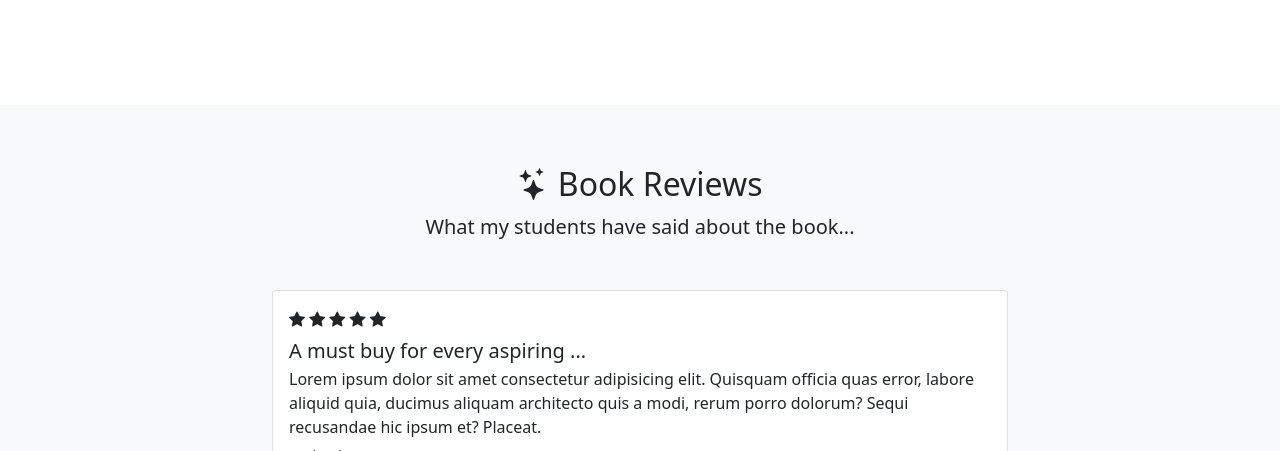
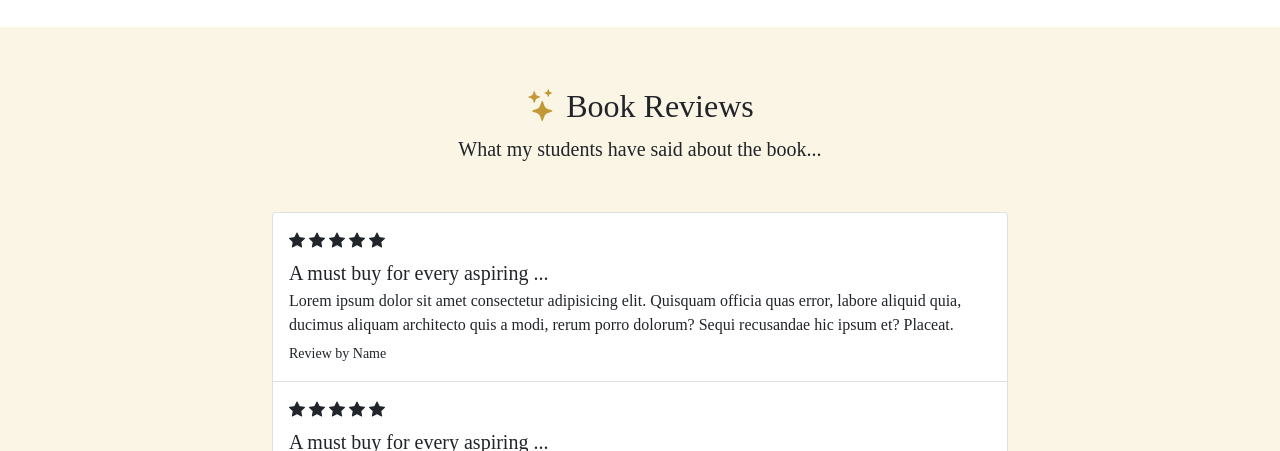
Before and after one commit to unitdevusd/dating, a website: page index.html in a window 1280 px wide. Shown: the part 2349-2800 px from the top of the page. Drawn offline with nearby package versions, Linux system fonts and the light colour scheme.

Commit message:
Bootstrap custom Google font with Sass setup

```diff
--- a/index.html
+++ b/index.html
@@ -249,7 +249,7 @@
     <section id="reviews" class="bg-light">
         <div class="container-lg">
             <div class="text-center">
-                <h2><i class="bi bi-stars"></i> Book Reviews</h2>
+                <h2><i class="bi bi-stars text-primary"></i> Book Reviews</h2>
                 <p class="lead">What my students have said about the book...</p>
             </div>
 
@@ -336,7 +336,7 @@
 
             <div class="row justify-content-center my-5">
                 <div class="col-lg-6">
-                    <form action="#">
+                    <form action="#" novalidate>
                         <label for="email" class="form-label">Email address:</label>
                         <div class="mb-4 input-group">
                             <span class="input-group-text">
--- /dev/null
+++ b/sass/abstracts/_css-variables.scss
@@ -0,0 +1,3 @@
+:root {
+    --bs-body-font-family:
+}
--- a/sass/main.scss
+++ b/sass/main.scss
@@ -1,5 +1,20 @@
 // custom variables
 $primary: #c29938;
+$light: #fbf5e5;
+
+// import the functions & variables files
+@import "../node_modules/bootstrap/scss/_functions";
+@import "../node_modules/bootstrap/scss/_variables";
+
+$custom-theme-colors: (
+    "altlight": #f2ebfa,
+    "altdark": #522192
+);
+
+$theme-colors: map-merge($custom-theme-colors, $theme-colors);
 
 // import bootstrap
 @import "../node_modules/bootstrap/scss/bootstrap";
+
+// import custom css
+@import "./abstracts/css-variables";
```
Also changed, not shown: css/main.min.css, 1 other file.
